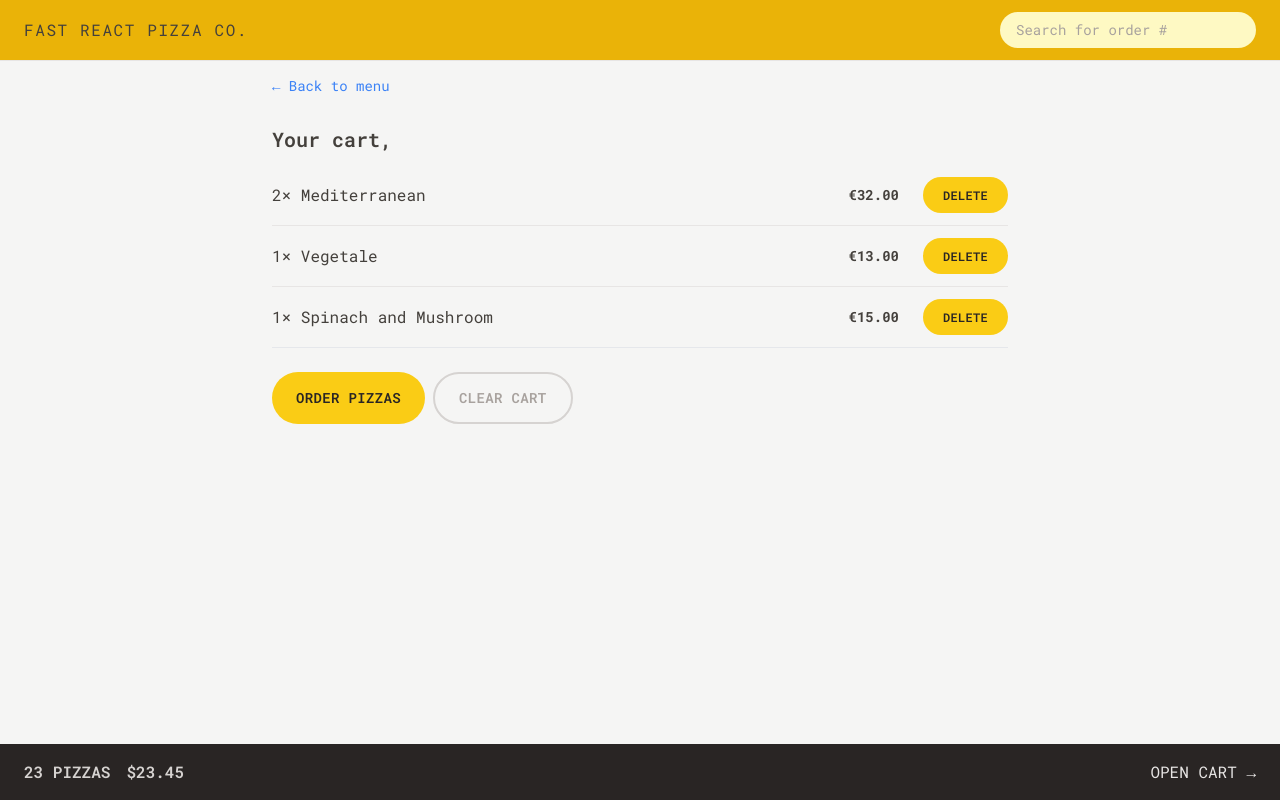
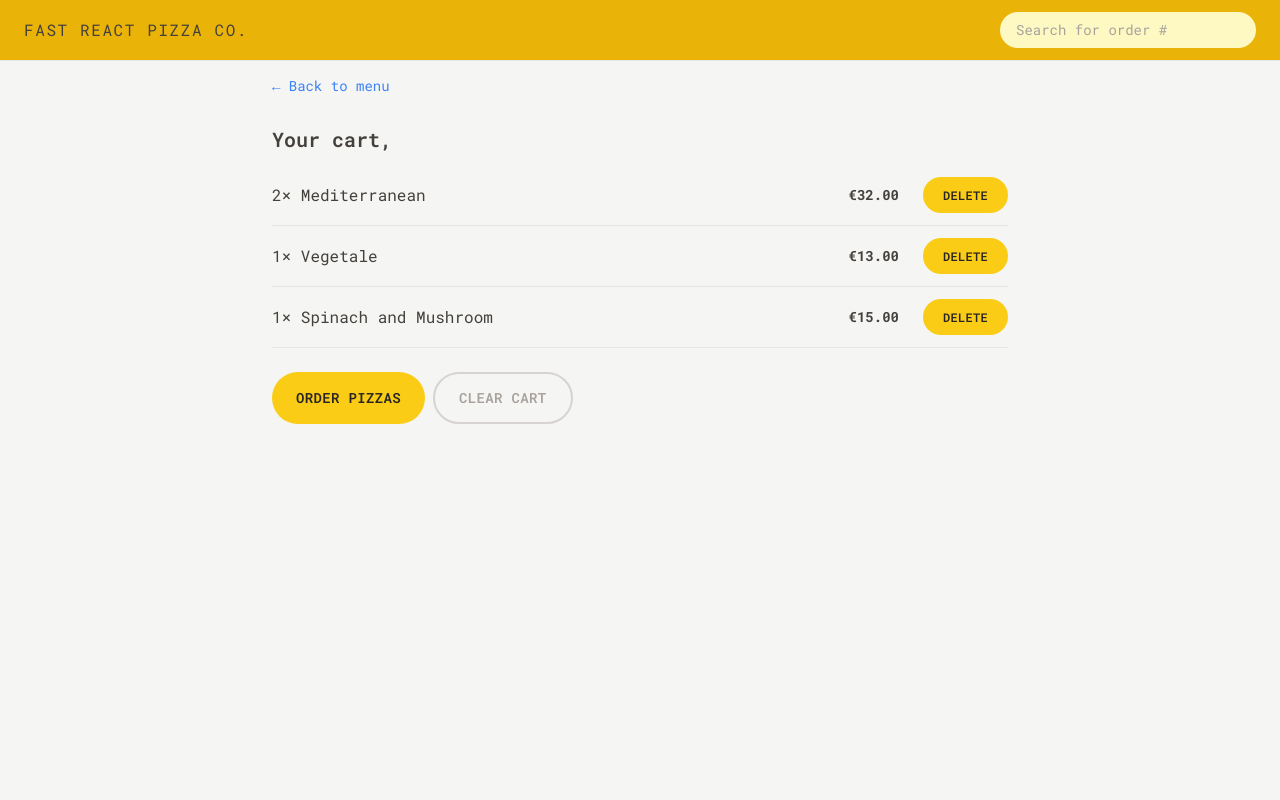
Before and after one commit to r3hmantom/react-fast-pizza, a React (Vite) app: page /cart in a window 1280 px wide. Built offline with nearby package versions, Linux system fonts and the light colour scheme.

Commit message:
Building the cart overview with redux selectors

```diff
--- a/src/features/cart/CartOverview.jsx
+++ b/src/features/cart/CartOverview.jsx
@@ -1,11 +1,24 @@
+import { useSelector } from "react-redux";
 import { Link } from "react-router-dom";
+import { formatCurrency } from "../../utilities/helpers";
+import { getTotalCartPrice, getTotalCartQuantity } from "./cartSlice";
 
 function CartOverview() {
+  const totalPrice = useSelector((state) =>
+    state.cart.cart.reduce((sum, item) => {
+      sum + item.unitPrice;
+    }, 0),
+  );
+
+  const totalCartQuantity = useSelector(getTotalCartQuantity);
+  const totalCartPrice = useSelector(getTotalCartPrice);
+
+  if (!totalCartQuantity) return null;
   return (
     <div className="flex items-center justify-between bg-stone-800 px-4 py-4 text-sm uppercase text-stone-200 sm:px-6 md:text-base">
       <p className="space-x-4 font-semibold text-stone-300 sm:space-x-4 ">
-        <span>23 pizzas</span>
-        <span>$23.45</span>
+        <span>{totalCartQuantity} pizzas</span>
+        <span>{formatCurrency(totalCartPrice)}</span>
       </p>
       <Link to="/cart">Open cart &rarr;</Link>
     </div>
--- a/src/features/cart/cartSlice.js
+++ b/src/features/cart/cartSlice.js
@@ -39,3 +39,8 @@
   clearCart,
 } = cartSlice.actions;
 export default cartSlice.reducer;
+
+export const getTotalCartQuantity = (state) =>
+  state.cart.cart.reduce((sum, item) => sum + item.quantity, 0);
+export const getTotalCartPrice = (state) =>
+  state.cart.cart.reduce((sum, item) => sum + item.totalPrice, 0);
```
